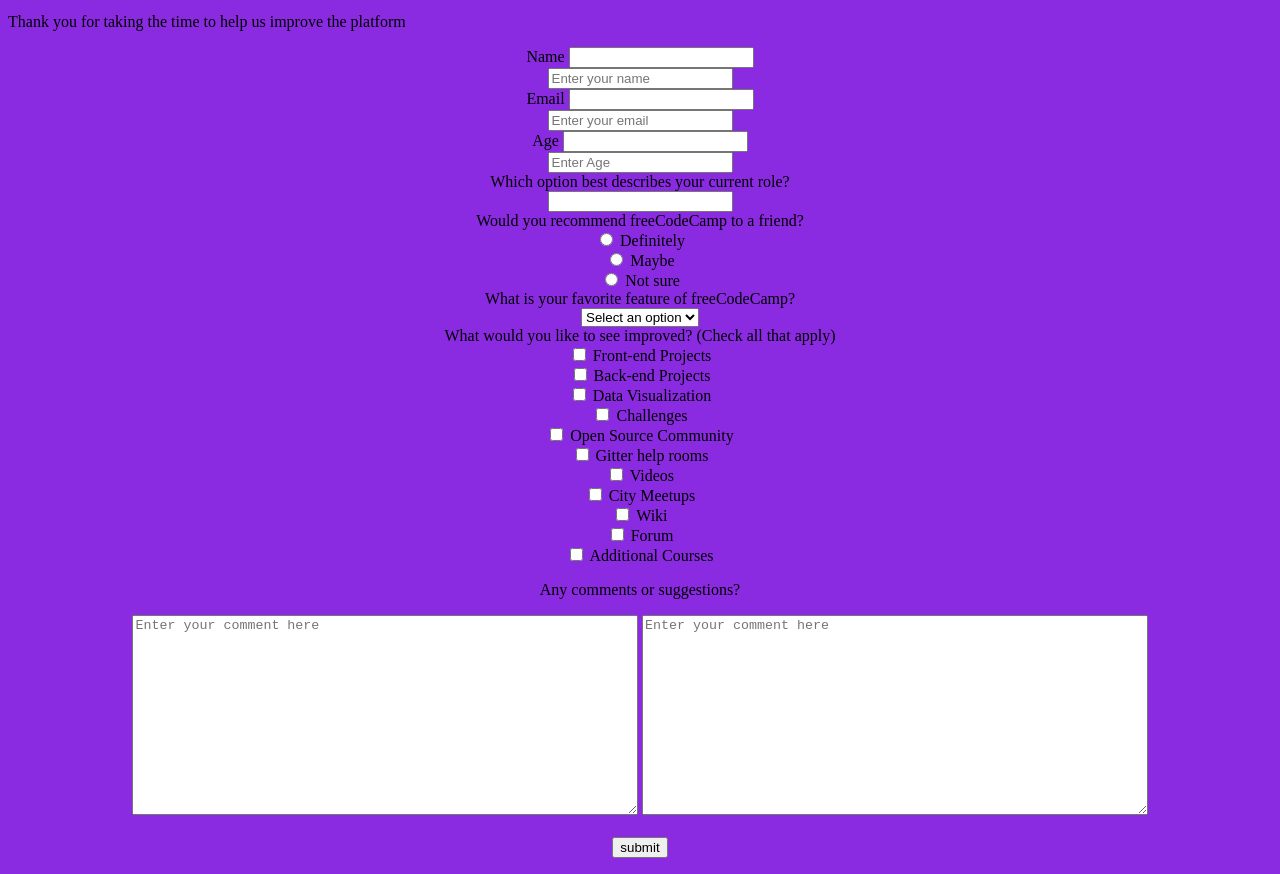
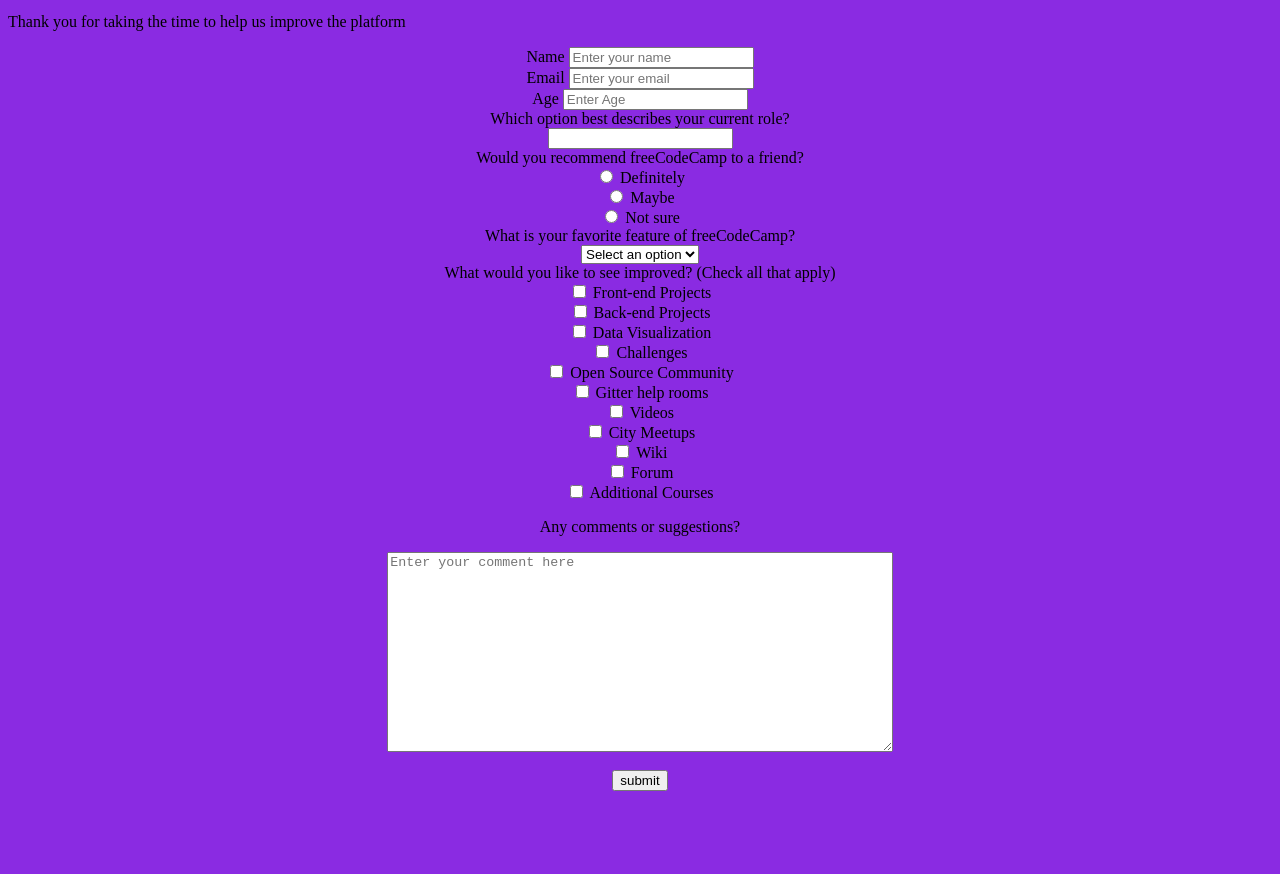
Before and after one commit to robertrance777/PROJECTTEST, a plain HTML site: page index.html in a window 1280 px wide. Shown: the part 60-934 px from the top of the page. After the commit the page ends 867 px from the top, so only its background shows below. Drawn offline with Linux system fonts and the light colour scheme.

Commit message:
Update index.html

```diff
--- a/index.html
+++ b/index.html
@@ -2,20 +2,16 @@
     <head>
         <link rel="stylesheet" type="text/css" href="style.css">
     </head>
-
 
 <body>
 <h1 id="title">freeCodeCamp Survey Form</h1>
 <p id="description">Thank you for taking the time to help us improve the platform</p>
 <form>
     <label>Name</label>
-    <input type="text" id="fname" name="fname"><br>
     <input type="text" id="fname" placeholder="Enter your name"name="fname"><br>
     <label>Email</label>
-    <input type="email" id="email"><br>
     <input type="email" id="email" placeholder="Enter your email"><br>
     <label>Age</label>
-    <input type="number" id="Age"><br>
     <input type="number" id="Age" placeholder="Enter Age"><br>
     <label>Which option best describes your current role?</label><br>
     <input type="text" id="Question"><br>
@@ -59,7 +55,6 @@
     <Label for "Additional Courses">Additional Courses</Label><br>
 
     <p>Any comments or suggestions?</p>
-    <textarea placeholder="Enter your comment here" name="message" style="width:40%; height:200px;"></textarea>
     <textarea id="comments" placeholder="Enter your comment here" name="message" style="width:40%; height:200px;"></textarea>
     <br>
     <br>
```
